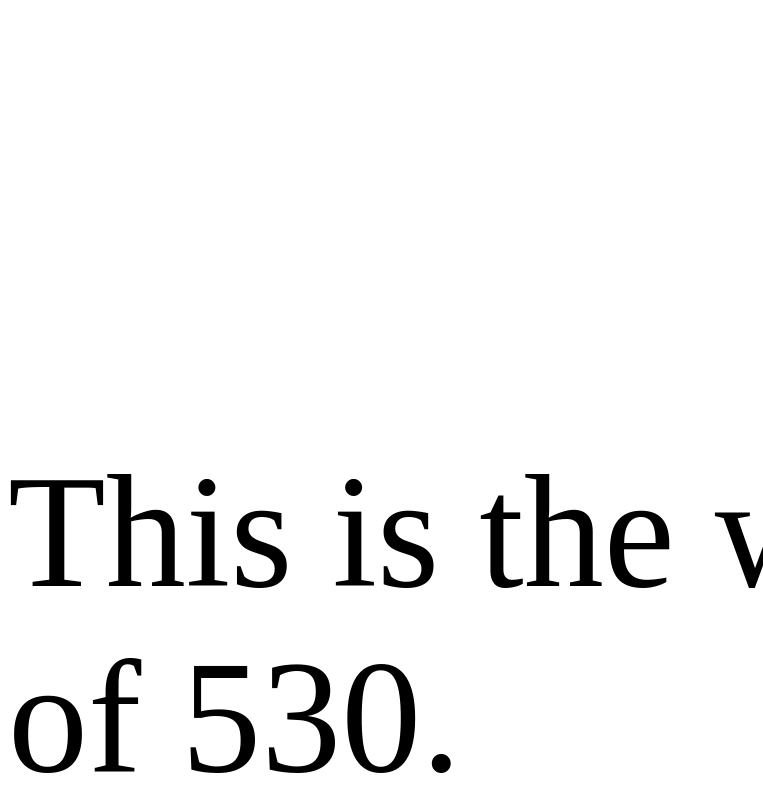
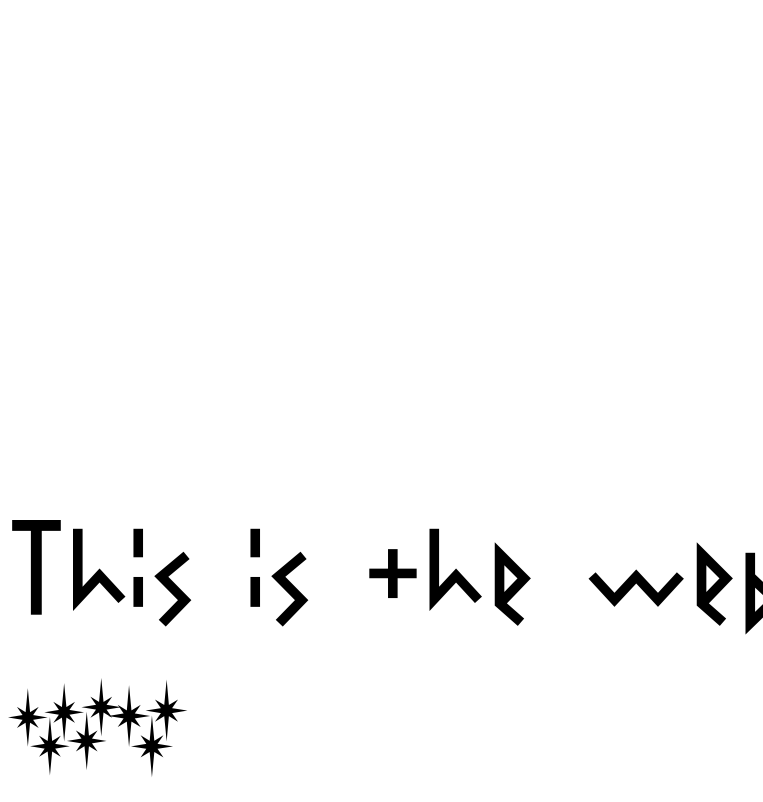
Before and after one commit to BenjaminMcMillan/530Type, a plain HTML site: page index.html in a window 1280 px wide. Shown: the part 1072-1874 px from the top of the page, without its empty margins (0-763 px from the left). Drawn offline with Linux system fonts and the light colour scheme.

Commit message:
edited css

```diff
--- a/style.css
+++ b/style.css
@@ -1,5 +1,5 @@
 body {
-	font-family: stella;
+	font-family: stella thick;
 	font-size: 10em;
 }
 
@@ -9,6 +9,8 @@ body {
 }
 
 @font-face {
-	font-family: stella
-	src: url(resource/font/stella-thick.woff);
+	font-family: "stella thick";
+	src:
+url("resource/font/stella-thick.woff") format("woff"),
+url("resouce/font/stella-thick.otf") format("opentype");
 }
```
